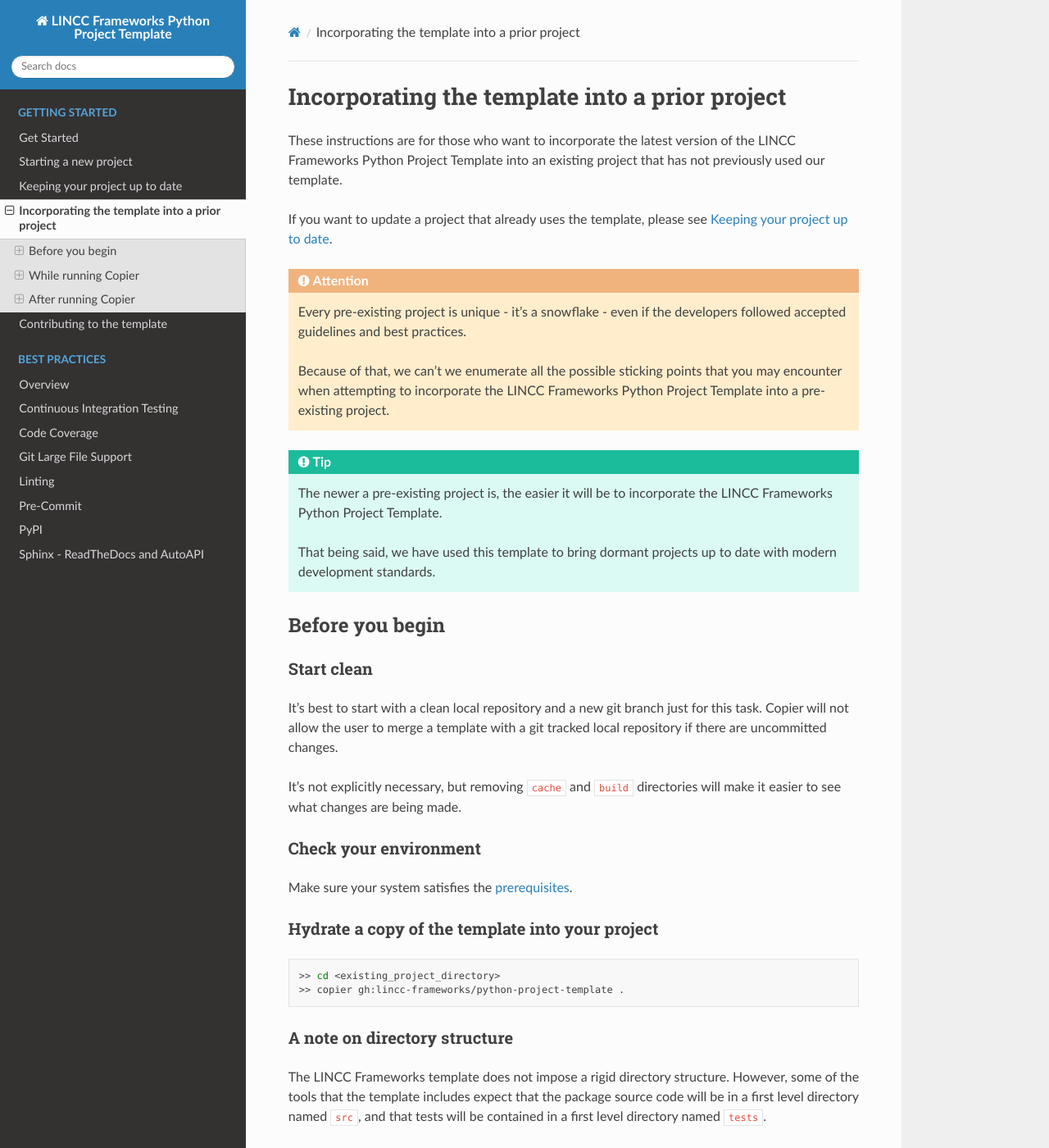
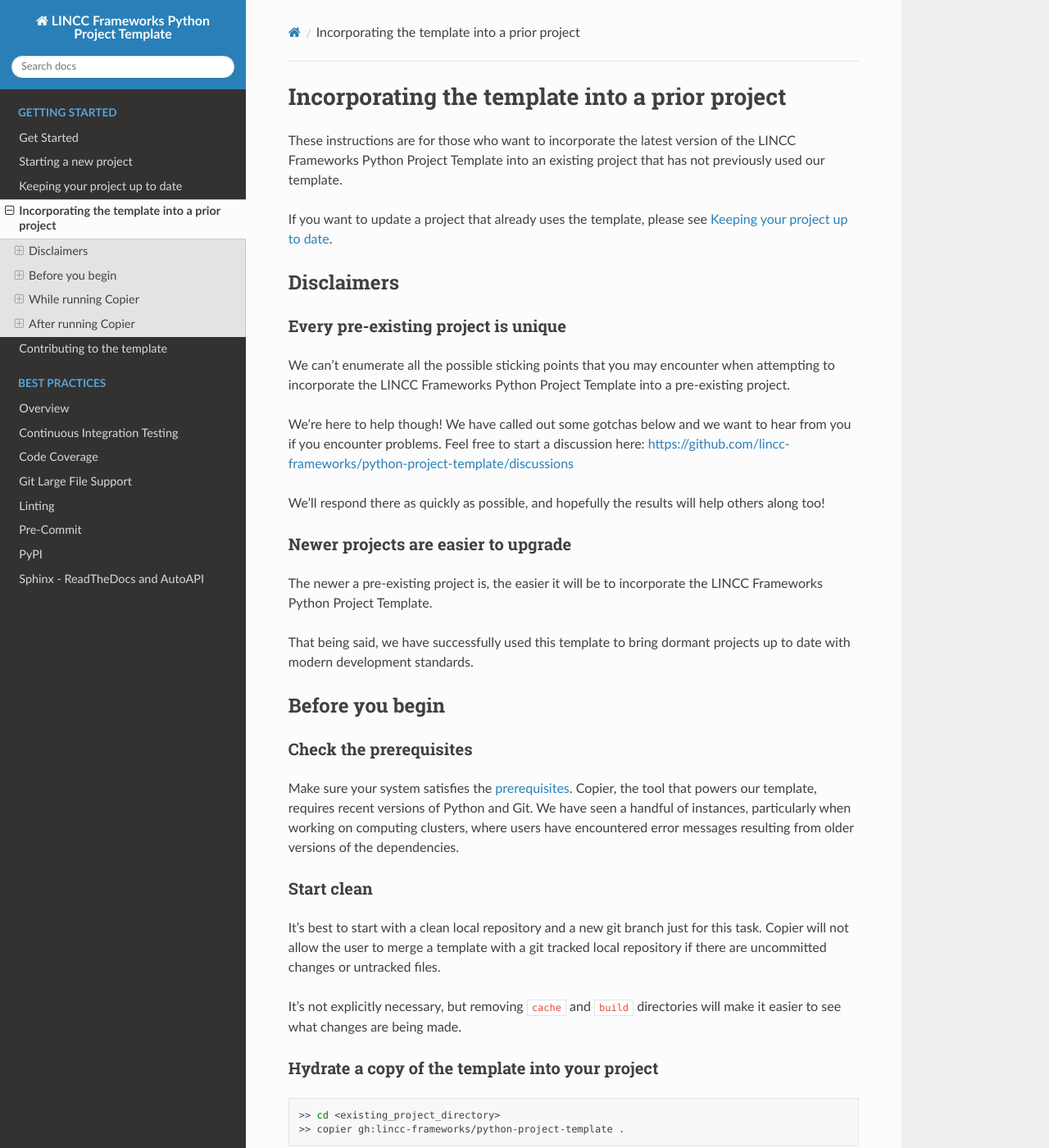
Before and after one commit to lincc-frameworks/python-project-template, a Sphinx documentation site: the page built from docs/source/existing_project.rst, in a window 1280 px wide and 1400 px high. Shown: the whole window at 82% size. Built offline with Sphinx 7.4.7 and the Read the Docs theme 2.0.0, drawn with Linux system fonts in a browser that asks for light colours; the version number could not be read and is left out.

Commit message:
Reinforced prerequisites and cleaned up the top section of the page.

```diff
--- a/docs/source/existing_project.rst
+++ b/docs/source/existing_project.rst
@@ -8,40 +8,53 @@
 If you want to update a project that already uses the template, please see
 :doc:`Keeping your project up to date <update_project>`.
 
-.. attention ::
+Disclaimers
+-----------
 
-    Every pre-existing project is unique - it's a snowflake - even if the developers followed
-    accepted guidelines and best practices.
+Every pre-existing project is unique
+....................................
 
-    Because of that, we can't we enumerate all the possible sticking points that you may
-    encounter when attempting to incorporate the LINCC Frameworks Python Project Template
-    into a pre-existing project.
+We can't enumerate all the possible sticking points that you may encounter
+when attempting to incorporate the LINCC Frameworks Python Project Template
+into a pre-existing project.
 
-.. tip ::
+We're here to help though! We have called out some gotchas below and we want to
+hear from you if you encounter problems. Feel free to start a discussion here:
+https://github.com/lincc-frameworks/python-project-template/discussions
 
-    The newer a pre-existing project is, the easier it will be to incorporate the
-    LINCC Frameworks Python Project Template.
+We'll respond there as quickly as possible, and hopefully the results will help
+others along too!
 
-    That being said, we have used this template to bring dormant projects up to date with
-    modern development standards.
+Newer projects are easier to upgrade
+....................................
+
+The newer a pre-existing project is, the easier it will be to incorporate the
+LINCC Frameworks Python Project Template.
+
+That being said, we have successfully used this template to bring dormant
+projects up to date with modern development standards.
 
 Before you begin
 ----------------
+
+Check the prerequisites
+......................
+
+Make sure your system satisfies the :ref:`prerequisites <prerequisites>`. Copier,
+the tool that powers our template, requires recent versions of Python and Git.
+We have seen a handful of instances, particularly when working on computing
+clusters, where users have encountered error messages resulting from older
+versions of the dependencies.
 
 Start clean
 ...........
 
 It's best to start with a clean local repository and a new git branch just for this task.
 Copier will not allow the user to merge a template with a git tracked local repository
-if there are uncommitted changes.
+if there are uncommitted changes or untracked files.
 
 It's not explicitly necessary, but removing ``cache`` and ``build`` directories will
 make it easier to see what changes are being made.
-
-Check your environment
-......................
-
-Make sure your system satisfies the :doc:`prerequisites <overview>`.
 
 Hydrate a copy of the template into your project
 ................................................
--- a/docs/source/overview.rst
+++ b/docs/source/overview.rst
@@ -9,6 +9,7 @@
 Copier is an open source tool that hydrates projects from templates and natively supports updating projects as the original template matures.
 It's really neat!
 
+.. _prerequisites:
 
 Prerequisites
 -------------------------------------------------------------------------------
```
Also changed, not shown: other parts of docs/source/overview.rst (+1 -1 lines).
